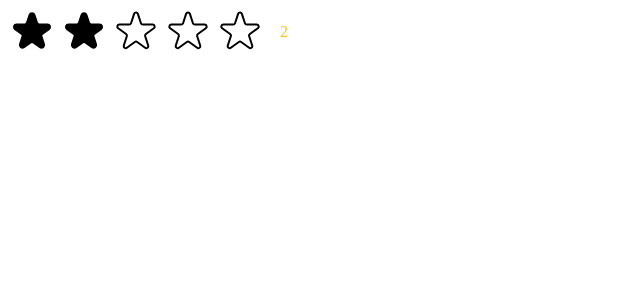
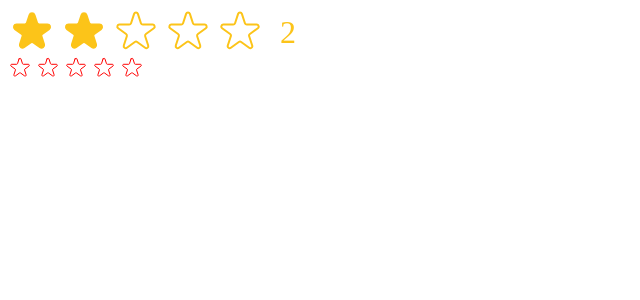
Before and after one commit to AAvi09/PopCornMovies, a React (Vite) app: page / in a window 1280 px wide. Both pictures are taken after a click on the button 84 px from the left and 32 px from the top of the page. Shown: the top 300 px of the page, without its empty margins (0-640 px from the left). Built offline with nearby package versions, Linux system fonts and the light colour scheme.

Commit message:
star rating component with messages instead of numbers displayed using messages array in the props

```diff
--- a/src/StarRating.jsx
+++ b/src/StarRating.jsx
@@ -11,12 +11,17 @@
   gap: "4px",
 };
 
-const StarRating = ({ maxRating = 5, color = "#fcc419", size = 48 }) => {
+const StarRating = ({
+  maxRating = 5,
+  color = "#fcc419",
+  size = 48,
+  messages = [],
+}) => {
   const textStyle = {
     lineHeight: "1",
     margin: "0",
     color,
-    fontSize: `${size}`,
+    fontSize: `${size / 1.5}px`,
   };
   const [rating, setRating] = useState(0);
   const [tempRating, setTempRating] = useState(0);
@@ -33,21 +38,27 @@
             full={tempRating ? tempRating >= i + 1 : rating >= i + 1}
             onHoverIn={() => setTempRating(i + 1)}
             onHoverOut={() => setTempRating(0)}
+            color={color}
+            size={size}
           />
         ))}
       </div>
-      <p style={textStyle}>{tempRating || rating || " "}</p>
+      <p style={textStyle}>
+        {messages.length === maxRating
+          ? messages[tempRating ? tempRating - 1 : rating - 1]
+          : tempRating || rating || " "}
+      </p>
     </div>
   );
 };
-const starStyle = {
-  width: "48px",
-  height: "48px",
-  display: "block",
-  cursor: "pointer",
-};
 
-const Star = ({ onRate, full, onHoverIn, onHoverOut }) => {
+const Star = ({ onRate, full, onHoverIn, onHoverOut, color, size }) => {
+  const starStyle = {
+    width: `${size}px`,
+    height: `${size}px`,
+    display: "block",
+    cursor: "pointer",
+  };
   return (
     <span
       role="button"
@@ -60,8 +71,8 @@
         <svg
           xmlns="http://www.w3.org/2000/svg"
           viewBox="0 0 20 20"
-          fill="#000"
-          stroke="#000"
+          fill={color}
+          stroke={color}
         >
           <path d="M9.049 2.927c.3-.921 1.603-.921 1.902 0l1.07 3.292a1 1 0 00.95.69h3.462c.969 0 1.371 1.24.588 1.81l-2.8 2.034a1 1 0 00-.364 1.118l1.07 3.292c.3.921-.755 1.688-1.54 1.118l-2.8-2.034a1 1 0 00-1.175 0l-2.8 2.034c-.784.57-1.838-.197-1.539-1.118l1.07-3.292a1 1 0 00-.364-1.118L2.98 8.72c-.783-.57-.38-1.81.588-1.81h3.461a1 1 0 00.951-.69l1.07-3.292z" />
         </svg>
@@ -70,7 +81,7 @@
           xmlns="http://www.w3.org/2000/svg"
           fill="none"
           viewBox="0 0 24 24"
-          stroke="#000"
+          stroke={color}
         >
           <path
             strokeLinecap="round"
--- a/src/main.jsx
+++ b/src/main.jsx
@@ -7,5 +7,11 @@
 createRoot(document.getElementById("root")).render(
   <StrictMode>
     <StarRating maxRating={5} />
+    <StarRating
+      maxRating={5}
+      color="red"
+      messages={["Terrible", "bad", "okay", "good", "Amazing"]}
+      size={24}
+    />
   </StrictMode>
 );
```
